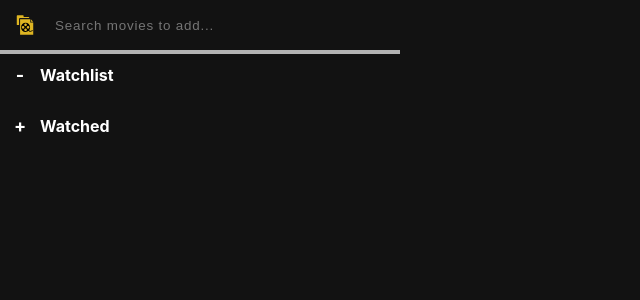
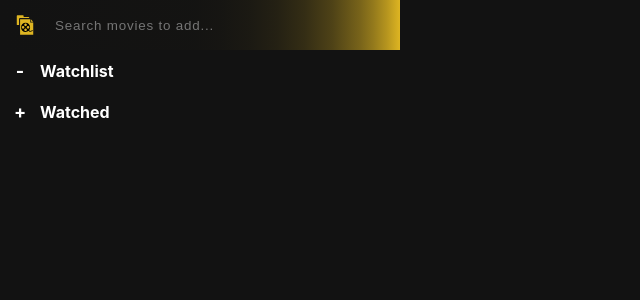
Before and after one commit to TeemuTallskog/movie-watchlist, a React (Create React App) app: page / in a window 1280 px wide. Shown: the top 300 px of the page, without its empty margins (0-640 px from the left). Built offline with nearby package versions, Linux system fonts and the light colour scheme; the HTML template or start-up script is replaced by a standard one.

Commit message:
Update header styling
Add gradient background to header.

Remove borders.

Add count next to watchlists.

```diff
--- a/src/App.js
+++ b/src/App.js
@@ -58,10 +58,10 @@ function App() {
   return (
     <div className="App">
       <MovieSearch setMovies={setMovies}/>
-      <Collapsible title="Watchlist" open={true} >
+      <Collapsible title="Watchlist" open={true} itemCount={movies.length}>
         <MovieList movies={movies} deleteMovie={deleteMovie} movieType="Movies" shiftPosition={shiftMovieIndex} markAsWatched={markAsWatched}/>
       </Collapsible>
-      <Collapsible title="Watched" open={false}>
+      <Collapsible title="Watched" open={false} itemCount={watchedMovies.length}>
         <MovieList movies={watchedMovies} deleteMovie={deleteMovie} movieType="Watched Movies"/>
       </Collapsible>
     </div>
--- a/src/components/Collapsible.js
+++ b/src/components/Collapsible.js
@@ -1,7 +1,7 @@
 import React, { useState } from 'react';
 import '../resources/css/Collapsible.css';
 
-const Collapsible = ({ title, children, open }) => {
+const Collapsible = ({ title, children, open, itemCount }) => {
   const [isOpen, setIsOpen] = useState(open);
 
   const toggleOpen = () => setIsOpen(prevState => !prevState);
@@ -11,6 +11,7 @@ const Collapsible = ({ title, children, open }) => {
       <div className="collapsible-header" onClick={toggleOpen}>
         <span className={`arrow ${isOpen ? 'open' : ''}`}>{isOpen ? '-' : '+'}</span>
         <span className="title">{title}</span>
+        {itemCount ? <span className='title-count'>{itemCount}</span> : null}
       </div>
       {isOpen && <div className="collapsible-content">{children}</div>}
     </div>
--- a/src/components/MovieSearch.js
+++ b/src/components/MovieSearch.js
@@ -59,7 +59,8 @@ const MovieSearch = ({setMovies}) => {
     }
 
     return (
-        <div ref={textAreaRef} className="InputContainer">
+        <div ref={textAreaRef} className="search-container">
+            <div className={`input-container ${isOpen ? 'focused' : ''}`}>
             <img src={Logo} alt="logo" id="logo"></img>
             <input
                 className="search-field"
@@ -70,6 +71,7 @@ const MovieSearch = ({setMovies}) => {
                 autoComplete="off"
                 placeholder="Search movies to add..."
             />
+            </div>
             <div className={isOpen ? "" : 'hide-dropdown'}><MovieList movies={options} containerClass="search-result-container" itemOnClick={saveMovie}/></div>
         </div>
     )
--- a/src/index.css
+++ b/src/index.css
@@ -1,7 +1,8 @@
 :root {
-  --clr-primary: yellow;
+  --clr-primary: rgb(222,181,34);
   --clr-secondary: black;
   --clr-background: #121212;
+  --clr-background-lighter: #222222;
   --clr-background-hover: #323232;
   --clr-border: rgb(179,179,179);
   --clr-btn-background: white;
--- a/src/resources/css/Collapsible.css
+++ b/src/resources/css/Collapsible.css
@@ -11,8 +11,12 @@
   user-select: none;
   margin-bottom: 10px;
   color: var(--clr-text-normal);
+}
 
-  padding-bottom: 10px;
+.collapsible-header .title-count{
+  color: var(--clr-text-light);
+  font-size: small;
+  margin-left: 10px;
 }
 
 .collapsible-header :hover{
--- a/src/resources/css/MovieCard.css
+++ b/src/resources/css/MovieCard.css
@@ -49,23 +49,21 @@
 
 .movie-card-menu-container {
     position: absolute;
+    right: 0;
+    z-index: 10;
+
     display: flex;
     flex-direction: column;
-    background-color: var(--clr-background);
-    right: 0;
+    align-items: start;
+
+    width: 150px;
     margin-right: 35px;
     margin-top: 30px;
-    align-items: start;
-    border: 1px solid var(--clr-border);
-}
 
-.movie-card-menu-container {
-    width: 150px;
-    background: var(--clr-background);
-    border: 1px solid var(--clr-border);
+    background-color: var(--clr-background-lighter);
     border-radius: 5px;
+
     font-size: small !important;
-    z-index: 10;
 }
 
 .movie-card-menu-container button {
--- a/src/resources/css/MovieList.css
+++ b/src/resources/css/MovieList.css
@@ -40,7 +40,6 @@ button.sort-button:hover {
     display: flex;
     flex-direction: row;
     position: relative;
-    border-bottom: 1px solid var(--clr-border);
 }
 
 .movie-card-list-item button{
--- a/src/resources/css/MovieSearch.css
+++ b/src/resources/css/MovieSearch.css
@@ -1,36 +1,36 @@
 
 .search-field{
-    max-width: 345px;
-    width: 345px;
-    height: 50px;
     border: none;
     outline: none;
-    background-color: var(--clr-background);
-    border-bottom: 4px solid var(--clr-border);
+    background-color: transparent;
     border-radius: 0px;
     letter-spacing: 0.8px;
     color: var(--clr-text-normal);
     font-size: 13.4px;
-    position: fixed;
-    top: 0;
-    margin-left: 55px;
     z-index: 10;
     padding: 0;
+    flex-grow: 1;
 }
 
 #logo{
-  position: fixed;
-  width: 20px;
-  height: 20px;
   padding: 15px 20px 15px 15px;
-  top: 0;
   z-index: 11;
-  border-bottom: 4px solid var(--clr-border);
-  background-color: var(--clr-background);
+  background-color: transparent;
 }
 
 
-.InputContainer {
+.search-container {
   max-width: 400px;
-  border-bottom: 4px solid var(--clr-border);
 }
+
+.input-container {
+  position: fixed;
+  display: flex;
+  top: 0;
+  max-width: 400px;
+  min-width: 400px;
+  height: 50px;
+  background-color: var(--clr-background);
+  background-image: linear-gradient(90deg, var(--clr-background), 90%, var(--clr-primary));
+  z-index: 9;
+}
```
